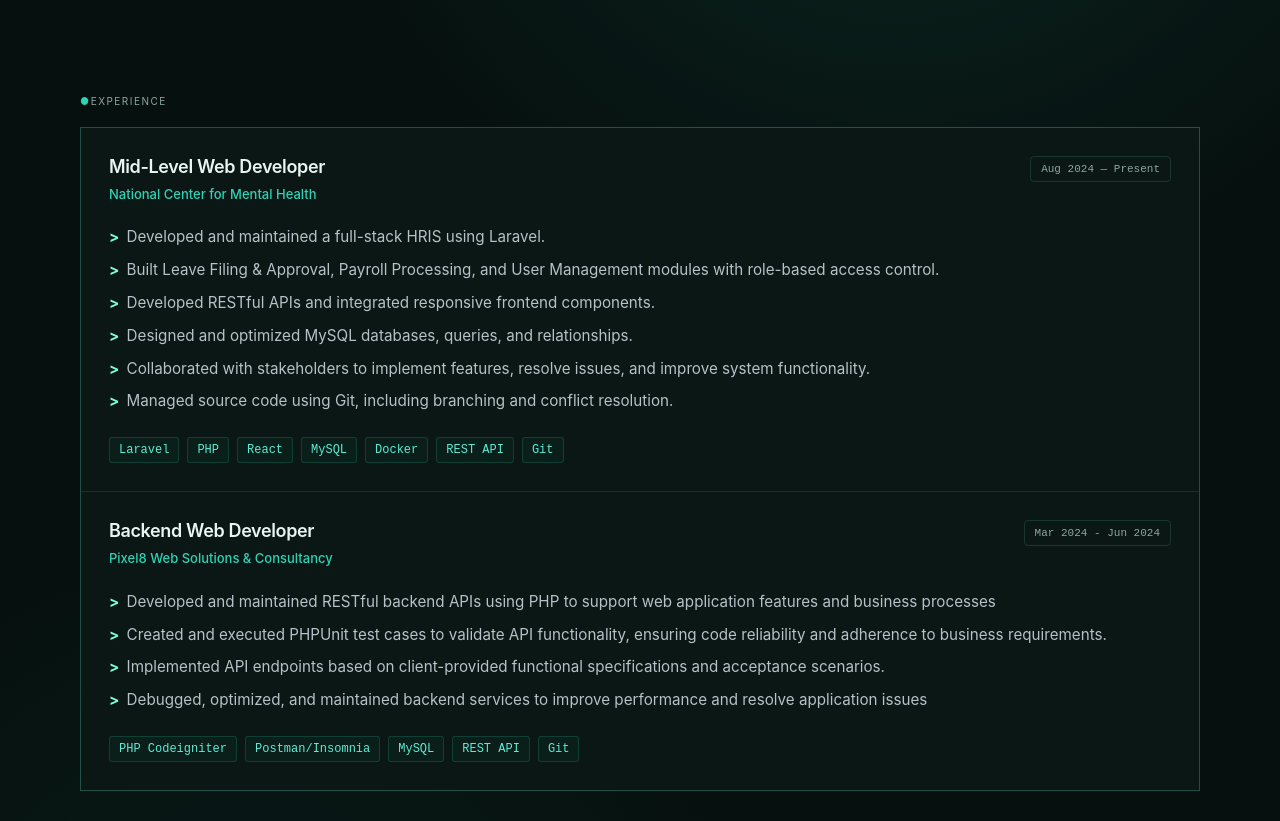
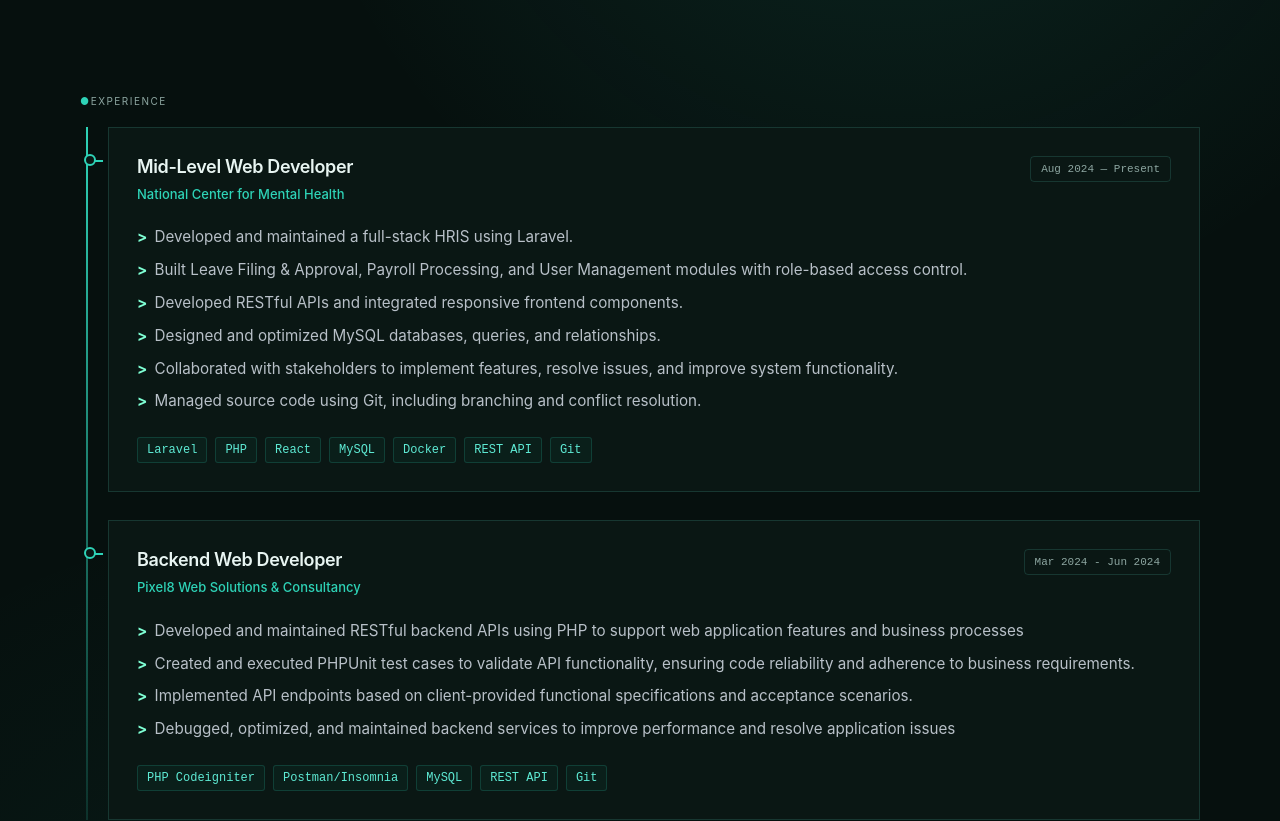
Before and after one commit to hackieron/my-portfolio, a React (Vite) app: page / in a window 1280 px wide. Shown: the part 900-1721 px from the top of the page. Built offline with nearby package versions, Linux system fonts and the light colour scheme.

Commit message:
Add ID to hero section and update social links in Hero component

```diff
--- a/src/App.css
+++ b/src/App.css
@@ -353,26 +353,92 @@ nav a:hover {
 .experience-list {
   display: flex;
   flex-direction: column;
-  gap: 1px;
+  gap: 28px;
 
   margin-top: 20px;
+  padding-left: 28px;
+  /* room for the tree */
+  position: relative;
+  /* anchor for the trunk line */
+}
 
-  background: var(--border);
-  border: 1px solid var(--border);
+.experience-list::before {
+  content: "";
+  position: absolute;
+  left: 6px;
+  top: 0;
+  bottom: 0;
+  width: 2px;
+  background: linear-gradient(to bottom,
+      var(--mint) 0%,
+      rgba(46, 211, 183, 0.15) 100%);
 }
 
 .experience-item {
+  position: relative;
   padding: 28px;
+  background: var(--bg-secondary);
+  border: 1px solid var(--border);
+  transition: background 0.2s ease, border-color 0.2s ease;
+}
 
+.experience-item::before {
+  content: "";
+  position: absolute;
+  left: -22px;
+  top: 32px;
+  width: 16px;
+  height: 2px;
+  background: var(--mint);
+}
+
+.experience-item::after {
+  content: "";
+  position: absolute;
+  left: -25px;
+  top: 26px;
+  width: 8px;
+  height: 8px;
+  border-radius: 50%;
   background: var(--bg-secondary);
-
-  transition:
-    background 0.2s ease,
-    border-color 0.2s ease;
+  border: 2px solid var(--mint);
 }
 
 .experience-item:hover {
   background: rgba(21, 48, 42, 0.65);
+}
+
+.timeline-marker {
+  display: flex;
+  flex-direction: column;
+  align-items: center;
+  flex-shrink: 0;
+  width: 12px;
+  padding-top: 4px;
+}
+
+.timeline-dot {
+  width: 10px;
+  height: 10px;
+  border-radius: 50%;
+  background: var(--bg-secondary);
+  border: 2px solid var(--mint);
+  box-shadow: 0 0 0 4px rgba(46, 211, 183, 0.12);
+  flex-shrink: 0;
+}
+
+.timeline-line {
+  flex: 1;
+  width: 2px;
+  margin-top: 4px;
+  background: linear-gradient(to bottom, var(--mint) 0%, transparent 100%);
+  opacity: 0.35;
+}
+
+.experience-content {
+  flex: 1;
+  min-width: 0;
+  /* prevents flex overflow on long tech-list rows */
 }
 
 /* Header */
@@ -482,6 +548,25 @@ nav a:hover {
   .experience-panel {
     padding: 25px 22px;
     margin-bottom: 60px;
+  }
+
+  @media (max-width: 800px) {
+    .experience-list {
+      padding-left: 20px;
+    }
+
+    .experience-list::before {
+      left: 4px;
+    }
+
+    .experience-item::before {
+      left: -16px;
+      width: 12px;
+    }
+
+    .experience-item::after {
+      left: -19px;
+    }
   }
 
   .experience-item {
```
